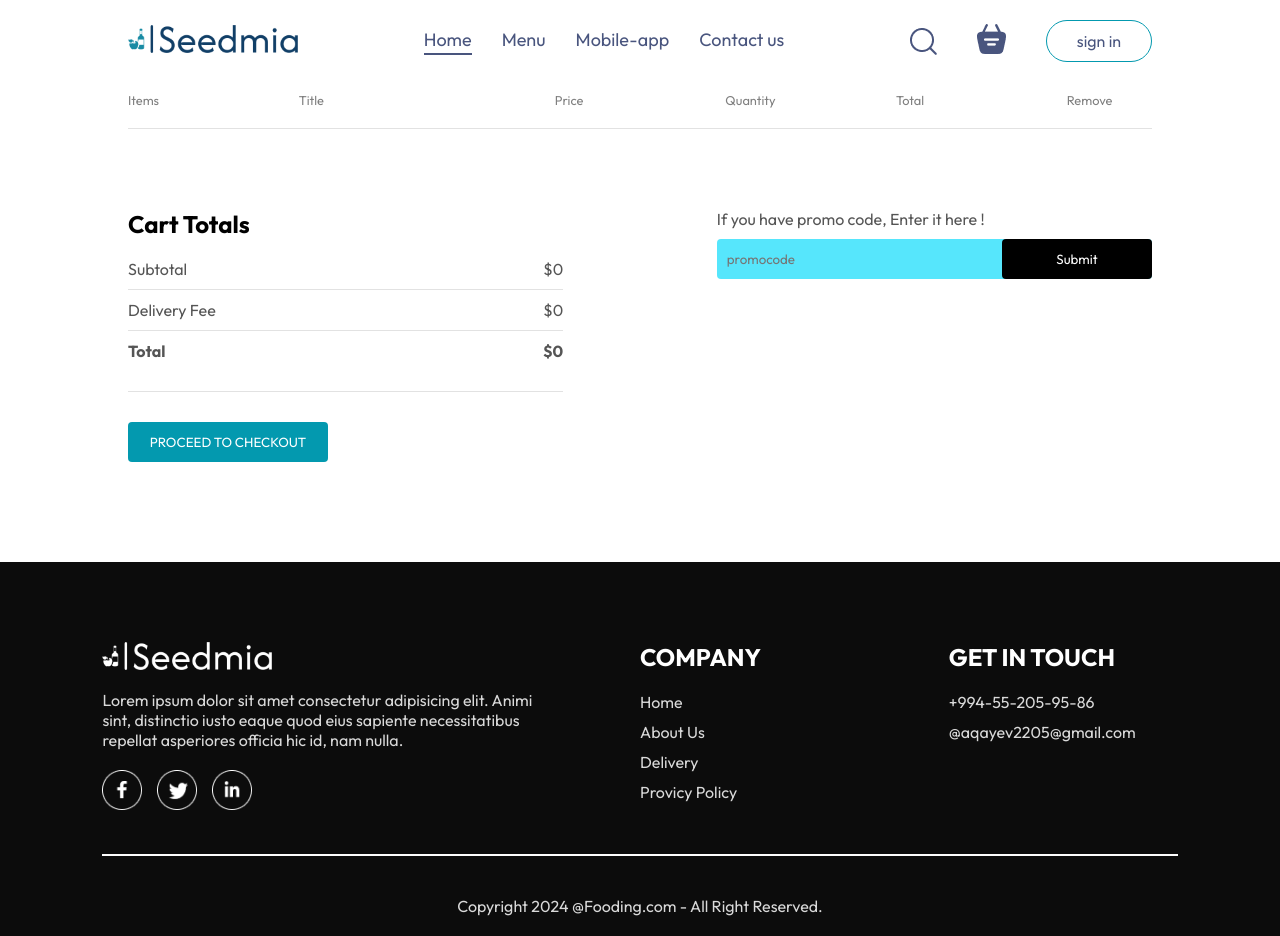
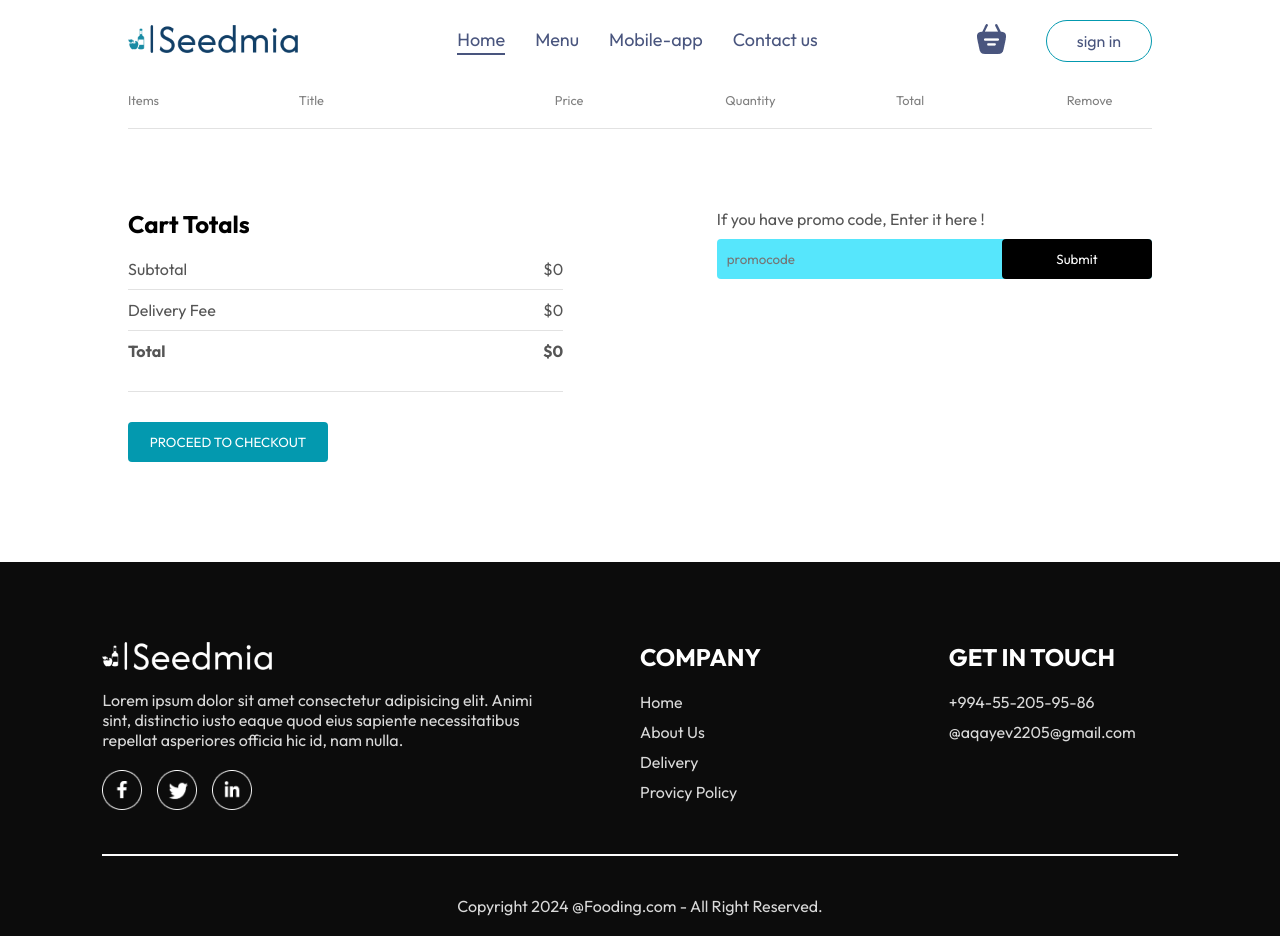
Before and after one commit to ilkiinz/ilknz-shopping-vite.js-, a React (Vite) app: page /cart in a window 1280 px wide. Built offline with nearby package versions, Linux system fonts and the light colour scheme.

Commit message:
Updated to the latest version cart and login

```diff
--- a/src/components/Navbar/Navbar.jsx
+++ b/src/components/Navbar/Navbar.jsx
@@ -23,7 +23,7 @@
         <a href='#footer' onClick={()=>setMenu("contact-us")} className={menu === "contact-us"? "active": ""}>Contact us</a>
       </ul>
       <div className="navbar-right">
-        <img src={assets.search_icon} alt="" />
+
         <div className="navbar-search-icon">
          <Link to='/cart'> <img src={assets.basket_icon} alt="" /> </Link>
           <div className={getTotalCartAmount()=== 0 ?"":"dot"}></div>
```
